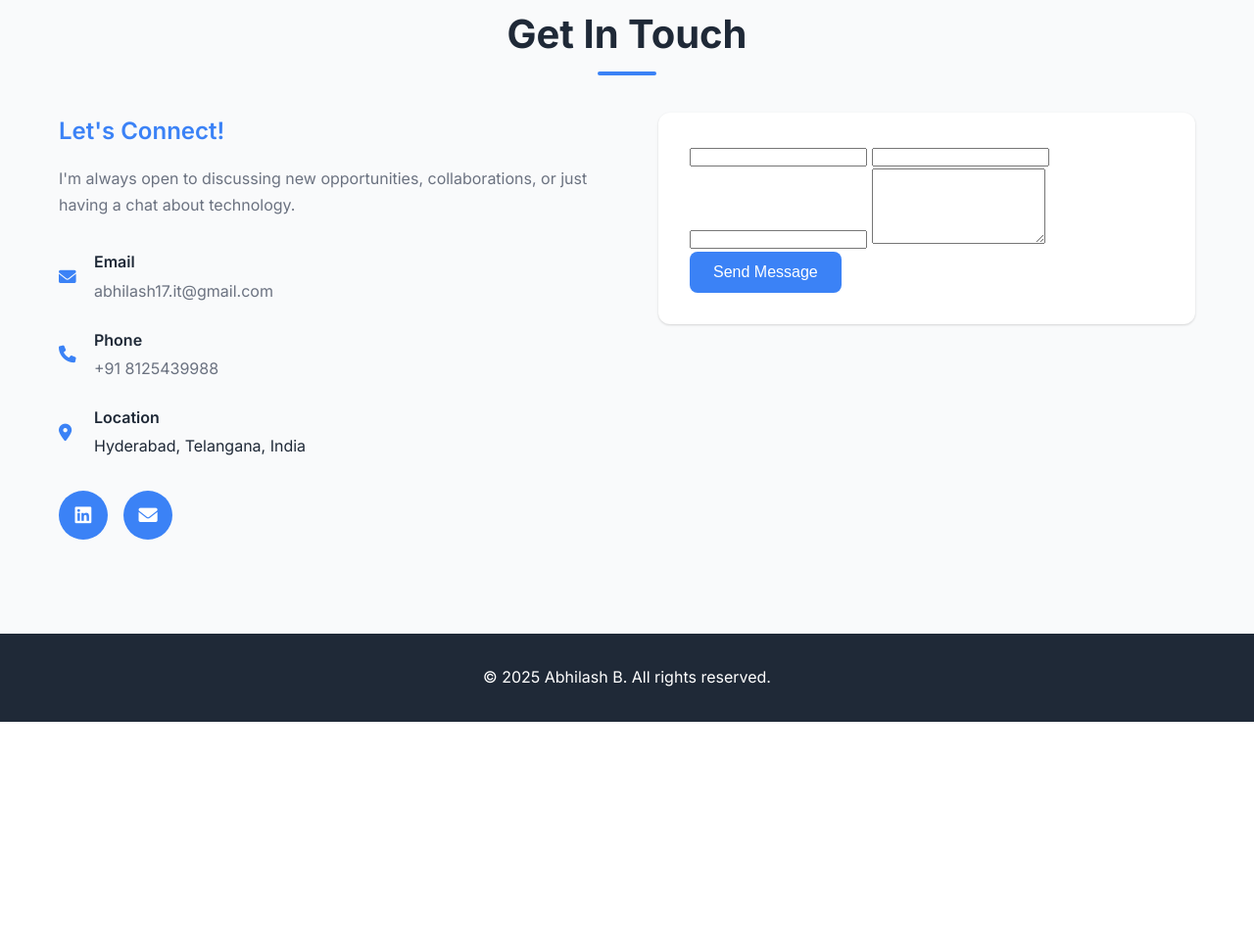
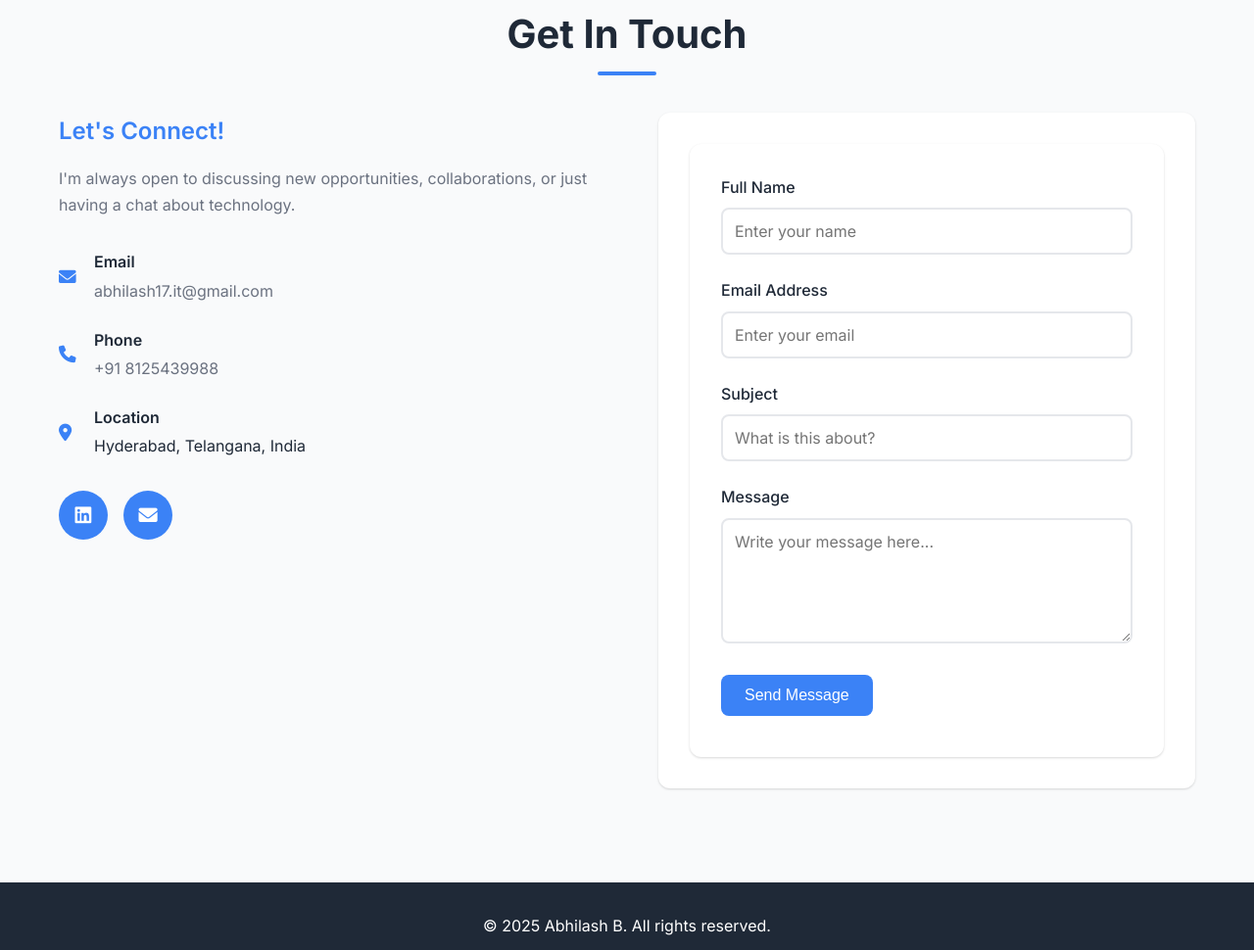
Before and after one commit to Abhilash-B3/Abhilash-Portfolio, a plain HTML site: page index.html in a window 1280 px wide. Shown: the part 4377-5347 px from the top of the page at 98% size. Before the commit the page ends 5114 px from the top, so only its background shows below. Drawn offline with Linux system fonts and the light colour scheme.

Commit message:
Update index.html

```diff
--- a/index.html
+++ b/index.html
@@ -350,13 +350,61 @@
 </script>
 
                 <div class="contact-form">
-                    <form id="contactForm">
-    <input type="text" id="name" required>
-    <input type="email" id="email" required>
-    <input type="text" id="subject" required>
-    <textarea id="message" rows="5" required></textarea>
-    <button type="submit" class="btn btn-primary">Send Message</button>
-</form>
+                    <form id="contactForm" class="contact-form">
+
+                    <div class="form-group">
+                    <label for="name">Full Name</label>
+                    <input
+                        type="text"
+                        id="name"
+                        name="name"
+                        placeholder="Enter your name"
+                        required
+                    >
+                    </div>
+
+                    <div class="form-group">
+                    <label for="email">Email Address</label>
+                    <input
+                        type="email"
+                        id="email"
+                        name="email"
+                        placeholder="Enter your email"
+                        required
+                    >
+                    </div>
+
+                <div class="form-group">
+                    <label for="subject">Subject</label>
+                    <input
+                        type="text"
+                        id="subject"
+                        name="subject"
+                        placeholder="What is this about?"
+                        required
+                    >
+                </div>
+
+                <div class="form-group">
+                    <label for="message">Message</label>
+                    <textarea
+                        id="message"
+                        name="message"
+                        rows="5"
+                        placeholder="Write your message here..."
+                        required
+                    ></textarea>
+                </div>
+
+                <button type="submit" class="btn btn-primary">
+                    Send Message
+                </button>
+
+                <!-- Status text -->
+                <p id="statusMessage" style="margin-top:10px;"></p>
+
+                </form>
+
 
                 </div>
             </div>
```
